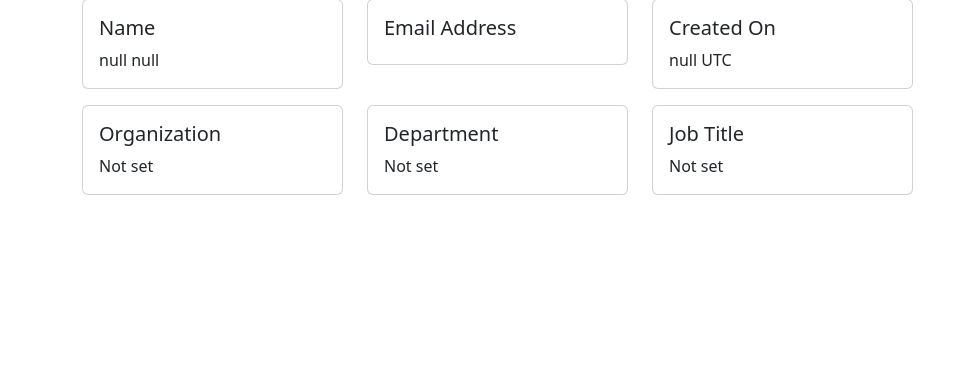
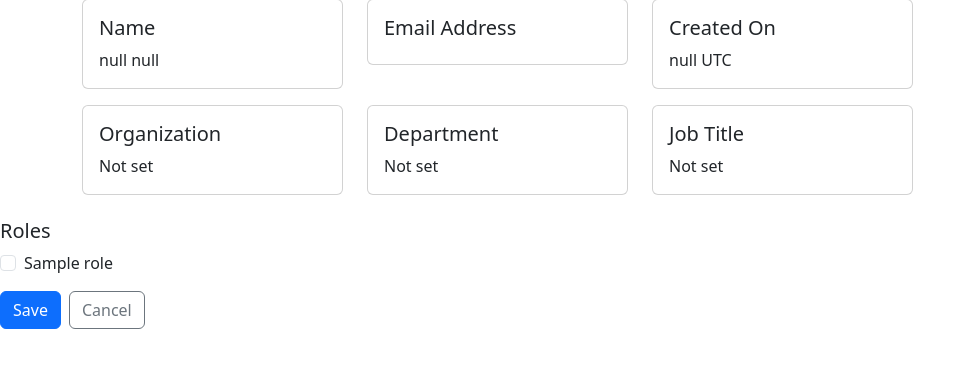
Before and after one commit to codegorilla/spring-boot, a Spring app: template src/main/resources/templates/users/details.html in a window 1280 px wide. Shown: the part 201-569 px from the top of the page, without its empty margins (0-976 px from the left). Run offline with Thymeleaf, Linux system fonts and the light colour scheme; the template is opened without the code that fills it: most values are stand-ins (such as "Sample title", 1, 10 or a date in 2020); data that the repository does not hold is empty; some of the project's set-up classes (security, data sources, template engines, error pages and the like) are left out, and stand-ins take their place.

Commit message:
Begin adding roles

```diff
--- a/src/main/resources/templates/users/details.html
+++ b/src/main/resources/templates/users/details.html
@@ -84,8 +84,24 @@
             </div>
         </div>
 
-     <!-- roles -->
-     <!-- Put checkboxes here for each role -->
+        <!-- roles -->
+        <form th:action="@{/users/{id}/roles(id=${user.id})}" method="post" class="mt-4">
+            <h2 class="h5">Roles</h2>
+
+            <div class="form-check" th:each="role : ${allRoles}">
+                <input class="form-check-input" type="checkbox"
+                       name="roleIds"
+                       th:value="${role.id}"
+                       th:id="|role-${role.id}|"
+                       th:checked="${selectedRoleIds.contains(role.id)}">
+                <label class="form-check-label" th:for="|role-${role.id}|" th:text="${role.name}">ADMIN</label>
+            </div>
+
+            <div class="mt-3 d-flex gap-2">
+                <button type="submit" class="btn btn-primary">Save</button>
+                <a th:href="@{/users}" class="btn btn-outline-secondary">Cancel</a>
+            </div>
+        </form>
 
     </section>
 </body>
```
Also changed, not shown: src/main/java/org/web/springboot/controller/UserController.java (+12 -2 lines), src/main/java/org/web/springboot/service/RoleService.java (added, +23 -0 lines).
